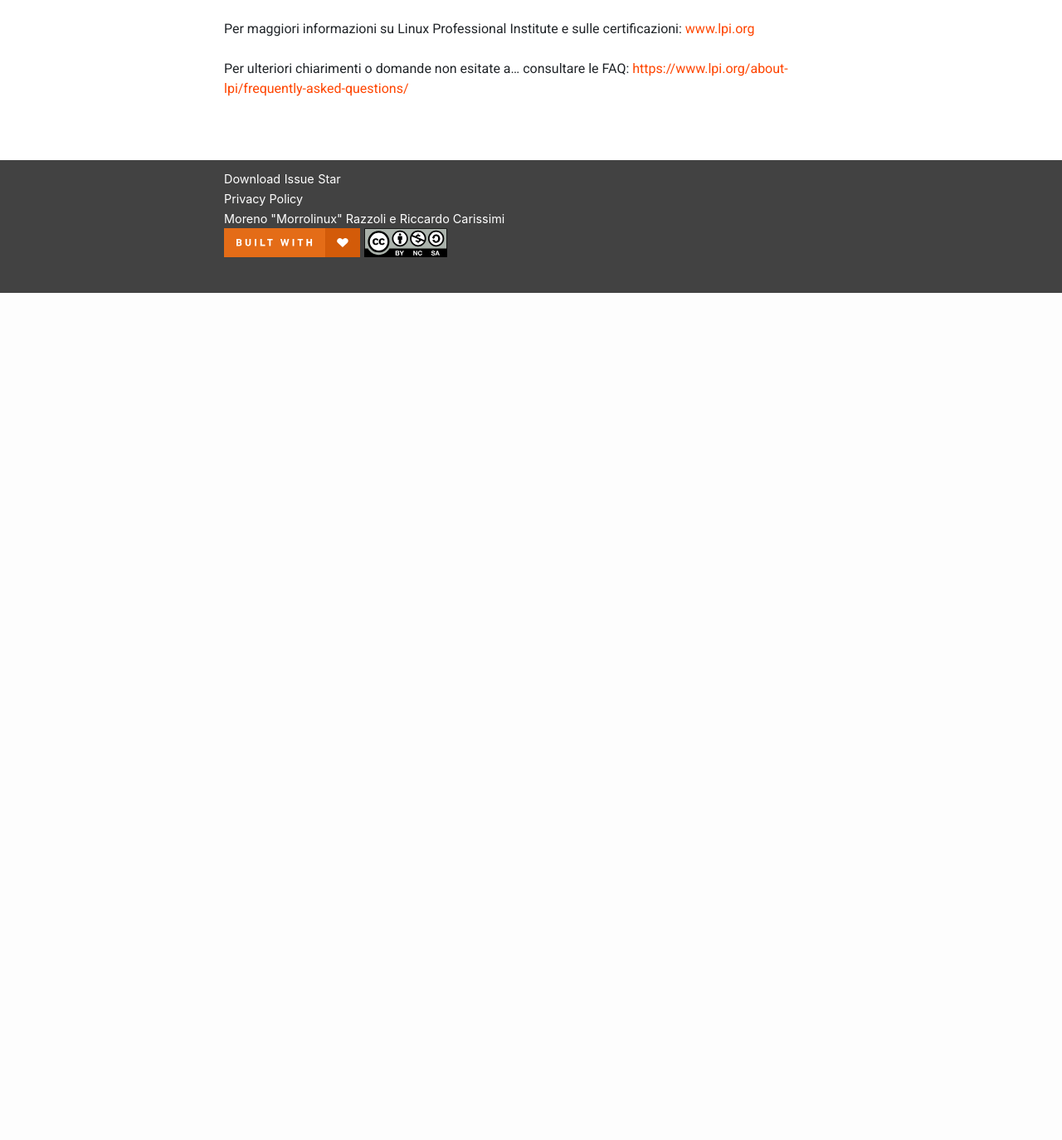
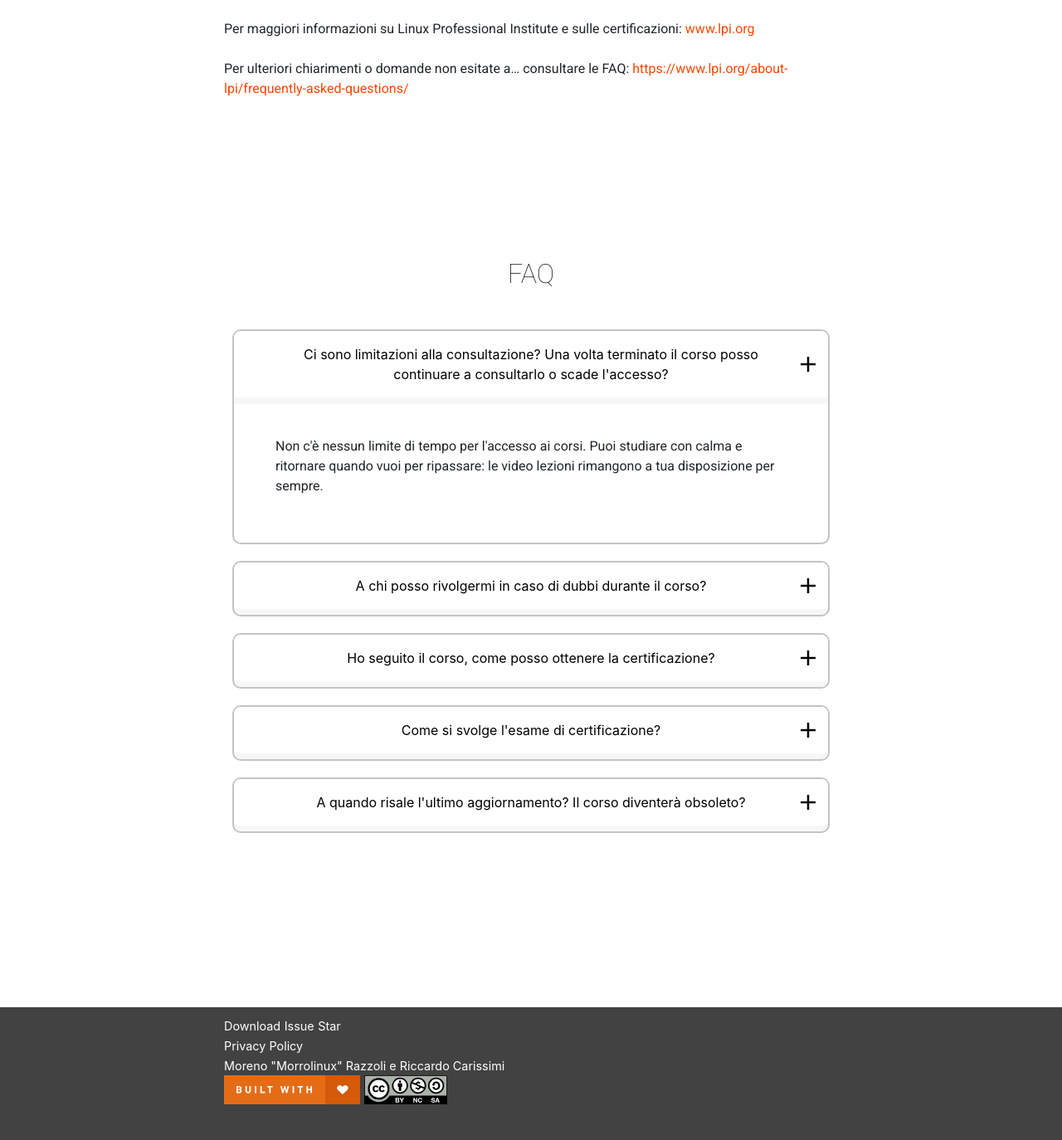
Before and after one commit to morrolinuxyt/website, a PHP site: page /lpi.php in a window 1280 px wide. Shown: the part 1423-2797 px from the top of the page at 83% size. Before the commit the page ends 1776 px from the top, so only its background shows below. Run offline with PHP 8.4, Linux system fonts and the light colour scheme; some libraries are stand-ins or nearby versions.

Commit message:
Added FAQs

```diff
--- a/assets/lpi_text.html
+++ b/assets/lpi_text.html
@@ -36,3 +36,103 @@
   </p>
 
 </div>
+
+<section id="faq">
+  <div class="container">
+    <h2 class="my-5 text-center">FAQ</h2>
+    <div class="tab-content" id="faq-tab-content">
+      <div class="tab-pane show active" id="tab1" role="tabpanel" aria-labelledby="tab1">
+          <div class="accordion" id="accordion-tab-1">
+
+              <div class="card">
+                  <div class="card-header" id="accordion-tab-1-heading-1">
+                      <h5>
+                          <button class="btn btn-link collapsed" type="button" data-toggle="collapse" data-target="#accordion-tab-1-content-1" aria-expanded="false" aria-controls="accordion-tab-1-content-1">
+                            Ci sono limitazioni alla consultazione? Una volta terminato il corso posso continuare a consultarlo o scade l'accesso?
+                          </button>
+                      </h5>
+                  </div>
+                  <div class="collapse show" id="accordion-tab-1-content-1" aria-labelledby="accordion-tab-1-heading-1" data-parent="#accordion-tab-1">
+                      <div class="card-body">
+                          <p>
+                            Non c'è nessun limite di tempo per l'accesso ai corsi. Puoi studiare con calma e ritornare quando vuoi per ripassare: le video lezioni rimangono a tua disposizione per sempre.
+                          </p>
+                      </div>
+                  </div>
+              </div>
+              <div class="card">
+                  <div class="card-header" id="accordion-tab-1-heading-2">
+                      <h5>
+                          <button class="btn btn-link collapsed" type="button" data-toggle="collapse" data-target="#accordion-tab-1-content-2" aria-expanded="false" aria-controls="accordion-tab-1-content-2">
+                            A chi posso rivolgermi in caso di dubbi durante il corso?
+                          </button>
+                      </h5>
+                  </div>
+                  <div class="collapse" id="accordion-tab-1-content-2" aria-labelledby="accordion-tab-1-heading-2" data-parent="#accordion-tab-1">
+                      <div class="card-body">
+                          <p>
+                            Il docente è sempre a disposizione sulla piattaforma via messaggistica privata o nella sezione D&amp;R per qualsiasi dubbio/domanda/perplessità inerente al corso.
+                          </p>
+                      </div>
+                  </div>
+              </div>
+              <div class="card">
+                  <div class="card-header" id="accordion-tab-1-heading-3">
+                      <h5>
+                          <button class="btn btn-link collapsed" type="button" data-toggle="collapse" data-target="#accordion-tab-1-content-3" aria-expanded="false" aria-controls="accordion-tab-1-content-3">
+                            Ho seguito il corso, come posso ottenere la certificazione?
+                          </button>
+                      </h5>
+                  </div>
+                  <div class="collapse" id="accordion-tab-1-content-3" aria-labelledby="accordion-tab-1-heading-3" data-parent="#accordion-tab-1">
+                      <div class="card-body">
+                          <p>
+                            Per ottenere la certificazione LPI relativa al corso frequentato ("Linux Essentials" o "LPIC-1") devi sostenere l'esame in un centro esami autorizzato Pearson VUE. Ce ne sono in ogni città, per trovare il centro più vicino a casa tua visita <a href="http://www.pearsonvue.com/servlet/vue.web2.core.Dispatcher?webContext=CandidateSite&webApp=TestCenterLocator&requestedAction=register&cid=374"> questo link</a>.
+                          </p>
+                      </div>
+                  </div>
+              </div>
+              <div class="card">
+                  <div class="card-header" id="accordion-tab-1-heading-4">
+                      <h5>
+                          <button class="btn btn-link collapsed" type="button" data-toggle="collapse" data-target="#accordion-tab-1-content-4" aria-expanded="false" aria-controls="accordion-tab-1-content-4">
+                            Come si svolge l'esame di certificazione?
+                          </button>
+                      </h5>
+                  </div>
+                  <div class="collapse" id="accordion-tab-1-content-4" aria-labelledby="accordion-tab-1-heading-4" data-parent="#accordion-tab-1">
+                      <div class="card-body">
+                          <p>
+                            L'esame "Linux Essentials" è composto di 40 domande da rispondere in 60 minuti, mentre tutti gli esami LPIC sono 60 domande in 90 minuti.
+                            <br>Tutti gli esami consistono in domande aperte (es: "con quale comando creo un nuovo file vuoto?") e a scelta multipla.
+                            <br>Per maggiori informazioni su esami e certificazioni LPI visita le FAQ sul sito ufficiale lpi.org: <a href="https://www.lpi.org/it/about-lpi/frequently-asked-questions">https://www.lpi.org/it/about-lpi/frequently-asked-questions</a>
+                          </p>
+                      </div>
+                  </div>
+              </div>
+              <div class="card">
+                  <div class="card-header" id="accordion-tab-1-heading-5">
+                      <h5>
+                          <button class="btn btn-link collapsed" type="button" data-toggle="collapse" data-target="#accordion-tab-1-content-5" aria-expanded="false" aria-controls="accordion-tab-1-content-5">
+                            A quando risale l'ultimo aggiornamento? Il corso diventerà obsoleto?
+                          </button>
+                      </h5>
+                  </div>
+                  <div class="collapse" id="accordion-tab-1-content-5" aria-labelledby="accordion-tab-1-heading-5" data-parent="#accordion-tab-1">
+                      <div class="card-body">
+                          <p>
+                            Il programma LPI si aggiorna ogni 5 anni. Ad ogni aggiornamento vengono aggiunti nuovi video integrativi per mantenere il corso aggiornato.
+                            <br>Ad esempio a inizio 2019 c'è stato un aggiornamento degli obiettivi d'esame per "LPIC-1" dalla versione "4" alla versione "5", ed il corso è stato aggiornato per coprire le nuove competenze. Il prossimo aggiornamento cadrà entro il 2024.
+                            <br><br>Per maggiori dettagli su programma del corso e obiettivi d'esame visita:
+                            <br>LPIC-1: Exam 101: <a href="https://www.lpi.org/our-certifications/exam-101-objectives">https://www.lpi.org/our-certifications/exam-101-objectives</a>
+                            <br>Exam 102: <a href="https://www.lpi.org/our-certifications/exam-102-objectives">https://www.lpi.org/our-certifications/exam-102-objectives</a>
+                            <br>Linux Essentials: <a href="https://www.lpi.org/our-certifications/exam-010-objectives">https://www.lpi.org/our-certifications/exam-010-objectives</a>
+                          </p>
+                      </div>
+                  </div>
+              </div>
+
+          </div>
+      </div>
+    </div>
+  </div>
--- a/css/style.css
+++ b/css/style.css
@@ -300,3 +300,43 @@ body {
     opacity: 1;
   }
 }
+
+/* FAQ TEMPLATE */
+
+#faq {
+  padding: 0 0 10rem;
+}
+#faq h2 {
+  text-align: center;
+}
+#faq .accordion .card {
+  border: 2px solid #C4C4C4;
+  border-radius: 10px;
+  margin: 20px;
+}
+#faq .accordion .card .card-header {
+  border: none;
+  padding: 0;
+}
+#faq .accordion .card .card-header button {
+  background: white url("../img/minus.png") no-repeat 98.5% center/30px;
+  color: black;
+  font-size: 1rem;
+  width: 100%;
+  padding: 15px 50px;
+  white-space: normal;
+}
+#faq .accordion .card .card-header button span {
+  display: block;
+}
+#faq .accordion .card .card-header button:focus {
+  box-shadow: none;
+  outline: none;
+}
+#faq .accordion .card .card-header button.collapsed {
+  background: #FFFFFF url("../img/plus.png") no-repeat 98% center/18px 18px;
+  color: black;
+}
+#faq .accordion .card .card-body {
+  margin: 20px;
+}
```
Also changed, not shown: img/minus.png (added), img/plus.png (added).
